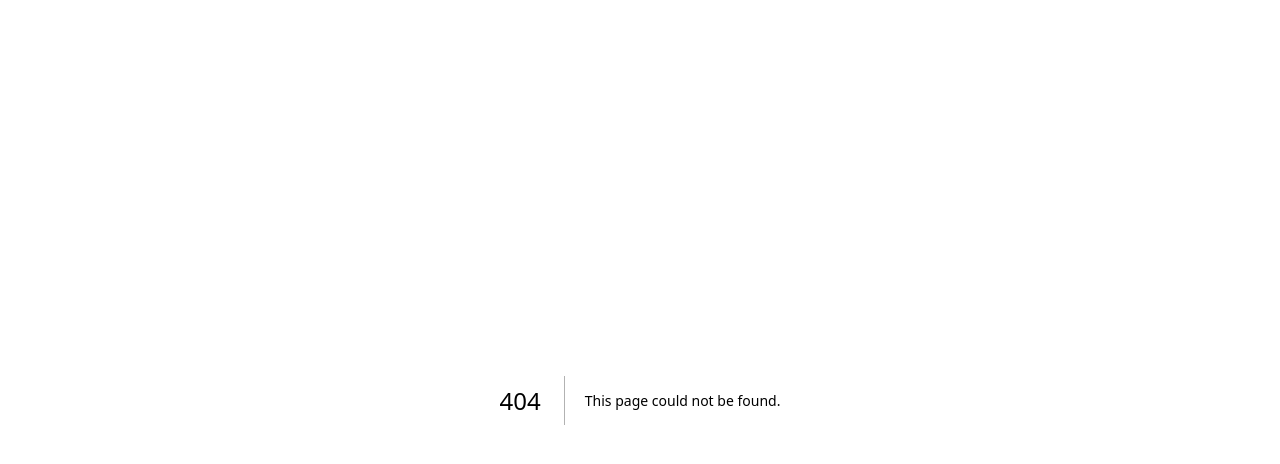
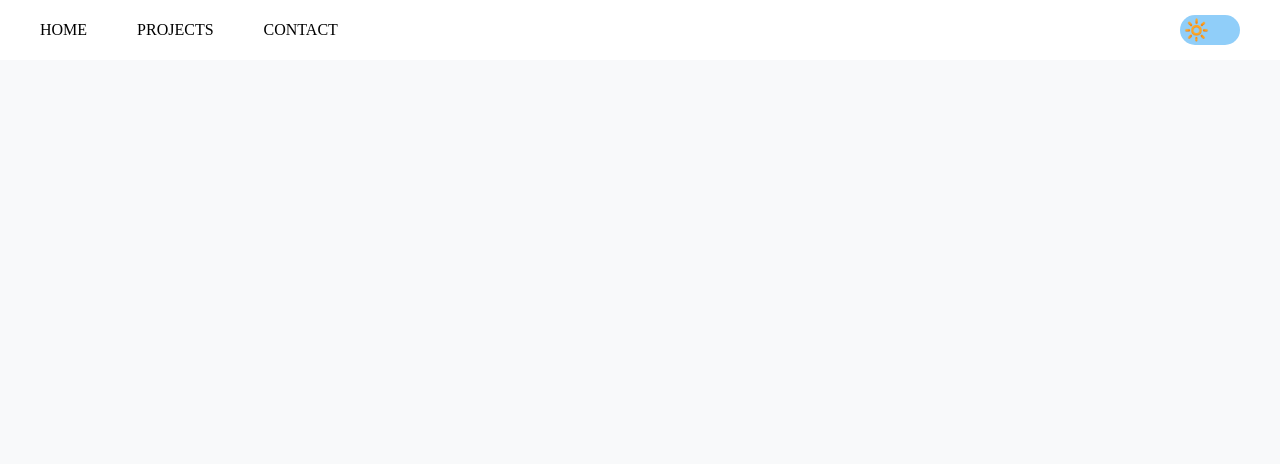
Before and after one commit to youngclaus/weidenfeller, a Next.js app in the folder personal-website/: page /music in a window 1280 px wide. Before the commit this address had no page. Shown: the top 464 px of the page. Built offline with nearby package versions, Linux system fonts and the light colour scheme; a web font is replaced by a local one.

Commit message:
added links for music page

```diff
--- a/personal-website/pages/about.js
+++ b/personal-website/pages/about.js
@@ -2,6 +2,7 @@ import styled from 'styled-components';
 import Header from '../components/Header';
 import { useRef, useEffect } from 'react';
 import { useTheme } from '../components/ThemeContext';
+import Link from 'next/link';
 
 const About = () => {
     const { theme, switchTheme } = useTheme();
@@ -36,6 +37,7 @@ const About = () => {
                     zIndex: 2,
                 }}/>
                 <GlowContainer style={{transform: 'translate(20%, 93%)'}}>
+                    <Link href="/music">
                         <GlowImage
                             src='/About/stereo.png'
                             alt='stereo.png'
@@ -44,7 +46,9 @@ const About = () => {
                                 height: '70%'
                             }}
                         />
+
                     <TextBox>Click Here to go to Music</TextBox>
+                    </Link>
                 </GlowContainer>
                 <GlowContainer style={{transform: 'translate(930%, 168%)'}}>
                     <GlowImage
--- /dev/null
+++ b/personal-website/pages/music.js
@@ -0,0 +1,17 @@
+import styled from 'styled-components';
+import Header from '../components/Header';
+
+const Music = () => {
+    return (
+        <Container>
+            <Header />
+        </Container>
+
+    )
+}
+
+export default Music;
+
+const Container = styled.div`
+    display: flex;
+`;
```
Also changed, not shown: personal-website/components/Hero.js (+6 -4 lines). Lines whose indentation alone changed are shown as unchanged.
